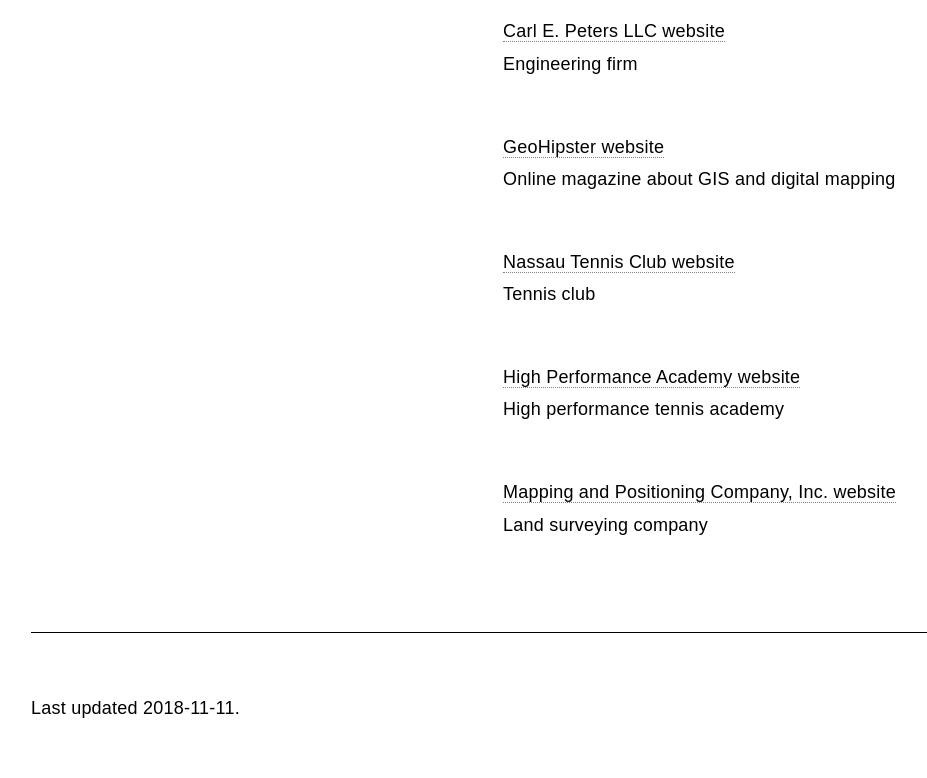
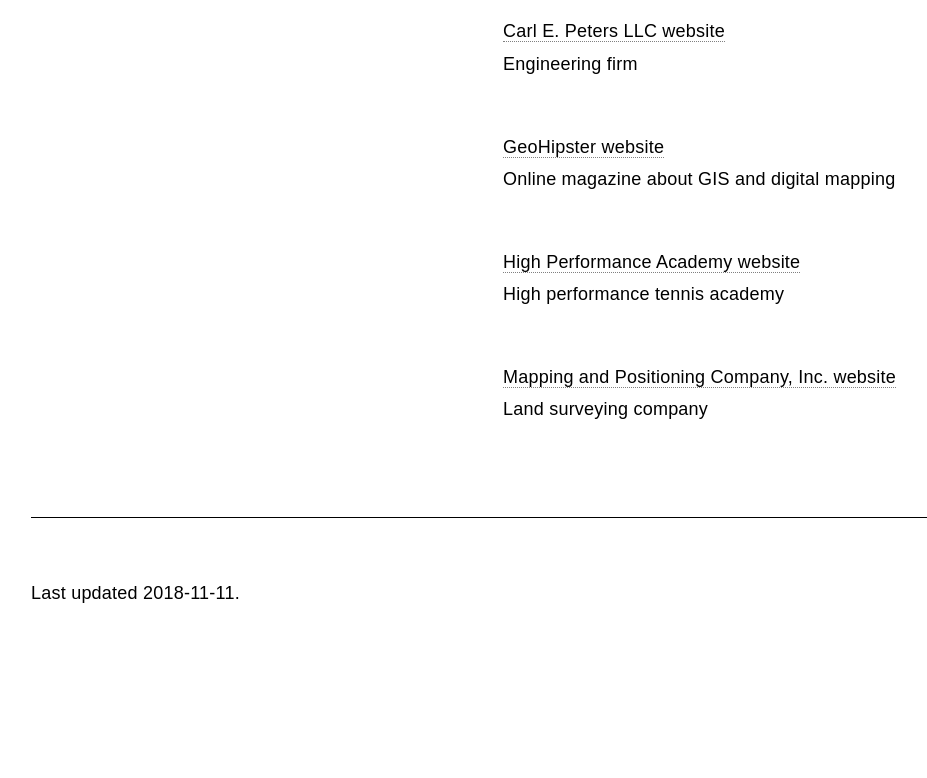
Before and after one commit to atanasentchev/atanasentchev.github.io, a plain HTML site: page index.html in a window 1280 px wide. Shown: the part 850-1628 px from the top of the page, without its empty margins (137-1064 px from the left). After the commit the page ends 1598 px from the top, so only its background shows below. Drawn offline with Linux system fonts and the light colour scheme; a web font is replaced by a local one.

Commit message:
Update index.html

```diff
--- a/index.html
+++ b/index.html
@@ -257,11 +257,6 @@
       Online magazine about GIS and digital mapping
       <br>
       <br>
-      <p><a href="http://nassautennis.net/" target="_blank">Nassau Tennis Club website</a>
-      <br>
-      Tennis club
-      <br>
-      <br>
 	  <p><a href="http://nextleveltennis.com/" target="_blank">High Performance Academy website</a>
       <br>
       High performance tennis academy
```
